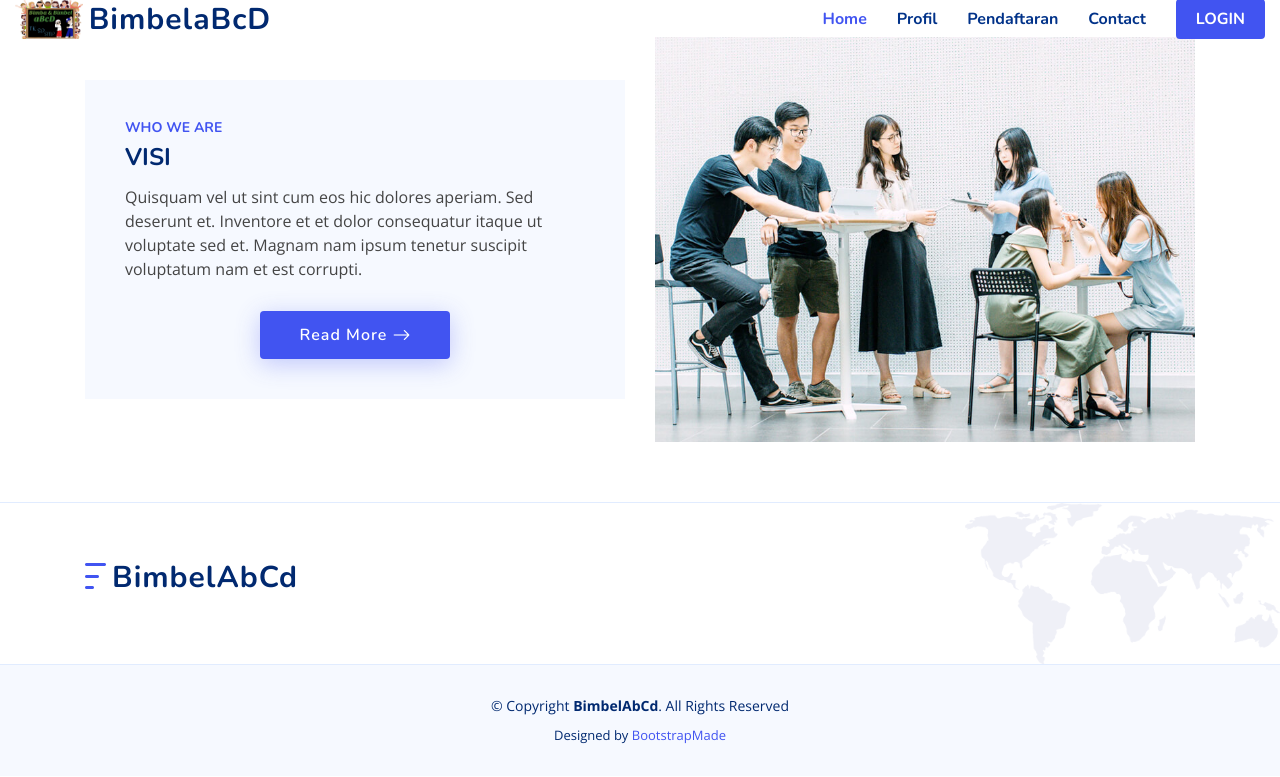
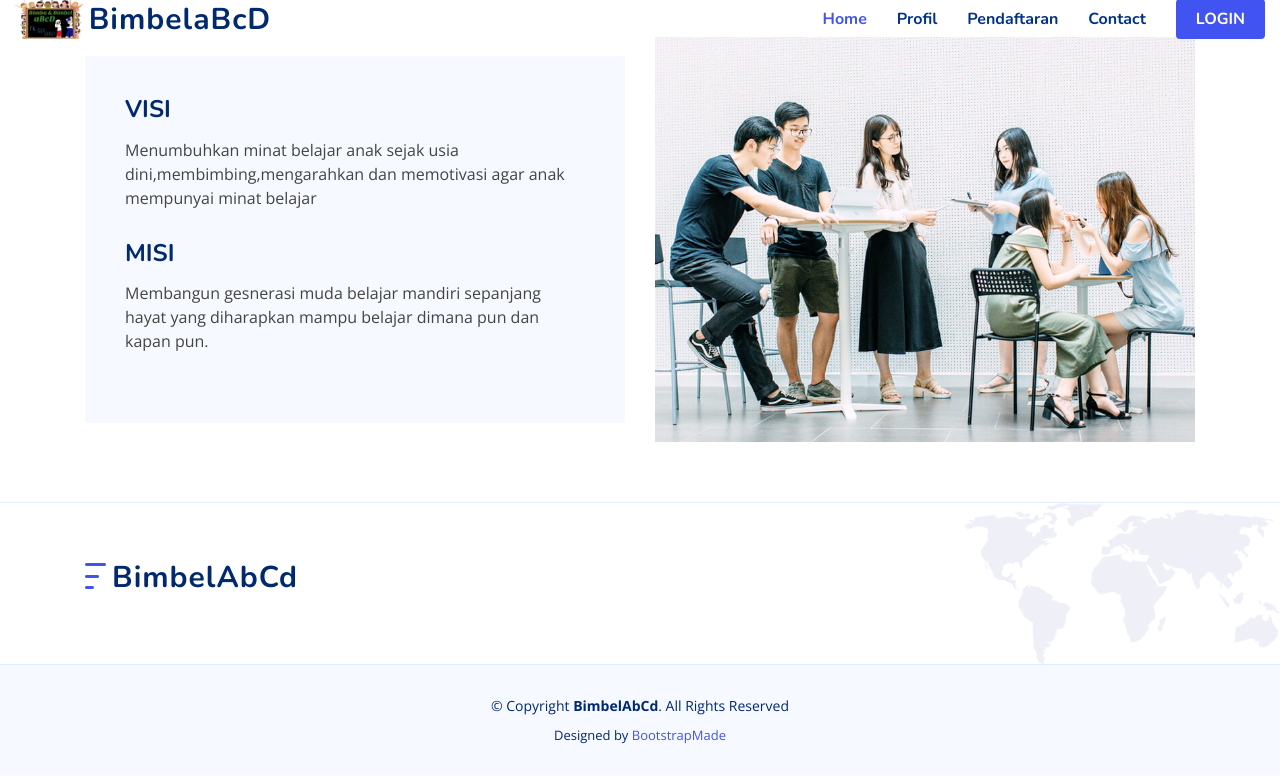
Before and after one commit to reizakur/bimbelabcd, a PHP site: page /visi.php in a window 1280 px wide. Shown: the part 23-800 px from the top of the page. Run offline with PHP 8.4, Linux system fonts and the light colour scheme; data that the repository does not hold is empty; some libraries are stand-ins or nearby versions.

Commit message:
lagi nih

```diff
--- a/admin/_galeri.php
+++ b/admin/_galeri.php
@@ -141,7 +141,7 @@
 $sql=mysqli_query($con,"SELECT * FROM galeri");
 if(isset($_POST['qcari'])){
   $qcari = $_POST['qcari'];
-$sql=mysqli_query($con,"SELECT * FROM galeri where id_jenis like
+$sql=mysqli_query($con,"SELECT * FROM galeri where id_galeri like
   '%$qcari%' or nama like '%$qcari%'");
 }
 $nomor = 0;
@@ -153,7 +153,7 @@ while ($row= mysqli_fetch_array($sql)){
                                                 <td><?php echo $nomor?></td>
                                                 <td><?php echo $row ['judul']?></td>
                                                 <td>
-                                        <a href="hapus_jenis.php?id_jenis=<?php echo $row ['id_jenis']?>"><button type="submit" class="btn btn-primary btn-sm">
+                                        <a href="hapus_jenis.php?id_galeri=<?php echo $row ['id_galeri']?>"><button type="submit" class="btn btn-primary btn-sm">
                                             <i class="fa fa-trash"></i> Hapus
                                         </button></a></td>
                                             </tr>
--- a/admin/hapus_jenis.php
+++ b/admin/hapus_jenis.php
@@ -2,11 +2,11 @@
 session_start();
 include "../sistem/koneksi.php";
 
-$id_kelas = $_GET['id_kelas'];
-$query = mysqli_query($con,"DELETE FROM kelas where id_kelas='$id_kelas'") or die(mysql_error());
+$id_galeri = $_GET['id_galeri'];
+$query = mysqli_query($con,"DELETE FROM galeri where id_galeri='$id_galeri'") or die(mysql_error());
 
 if ($query) {
 
-    header('location:_kelas.php?sucsess');
+    header('location:_galeri.php?sucsess');
 }
 ?>
--- a/visi.php
+++ b/visi.php
@@ -83,7 +83,7 @@ while ($row= mysqli_fetch_array($sql)){
 
 
  <!-- ======= Hero Section ======= -->
-  <main id="main">
+ <main id="main">
     <!-- ======= About Section ======= -->
     <section id="about" class="about">
 
@@ -92,17 +92,14 @@ while ($row= mysqli_fetch_array($sql)){
 
           <div class="col-lg-6 d-flex flex-column justify-content-center" data-aos="fade-up" data-aos-delay="200">
             <div class="content">
-              <h3>Who We Are</h3>
               <h2>VISI</h2>
               <p>
-                Quisquam vel ut sint cum eos hic dolores aperiam. Sed deserunt et. Inventore et et dolor consequatur itaque ut voluptate sed et. Magnam nam ipsum tenetur suscipit voluptatum nam et est corrupti.
+              Menumbuhkan minat belajar anak sejak usia dini,membimbing,mengarahkan dan memotivasi agar anak mempunyai minat belajar
               </p>
-              <div class="text-center text-lg-start">
-                <a href="#" class="btn-read-more d-inline-flex align-items-center justify-content-center align-self-center">
-                  <span>Read More</span>
-                  <i class="bi bi-arrow-right"></i>
-                </a>
-              </div>
+              <h2>MISI</h2>
+              <p>
+              Membangun gesnerasi muda belajar mandiri sepanjang hayat yang diharapkan mampu belajar dimana pun dan kapan pun.
+              </p>
             </div>
           </div>
 
@@ -114,7 +111,6 @@ while ($row= mysqli_fetch_array($sql)){
       </div>
 
     </section><!-- End About Section -->
-
     <!-- ======= Values Section ======= -->
     <!-- ======= Counts Section ======= -->
 
```
